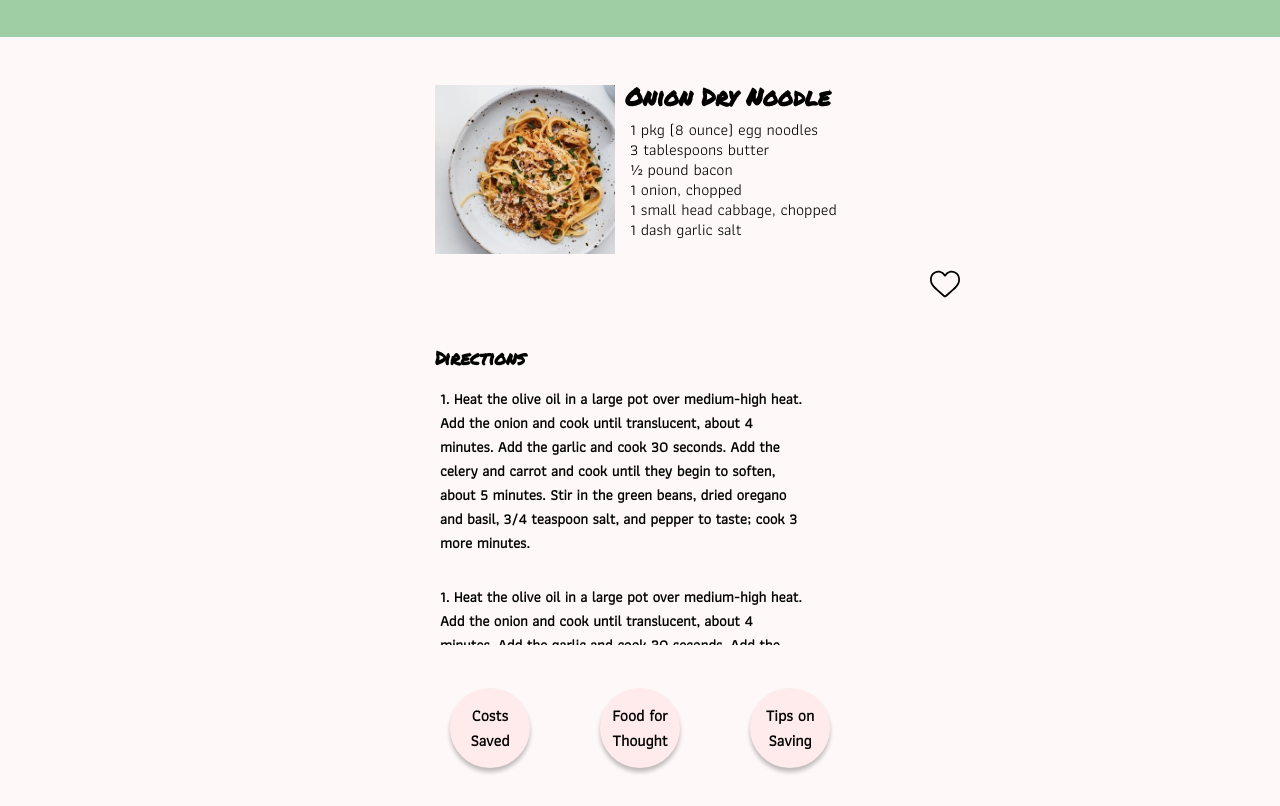
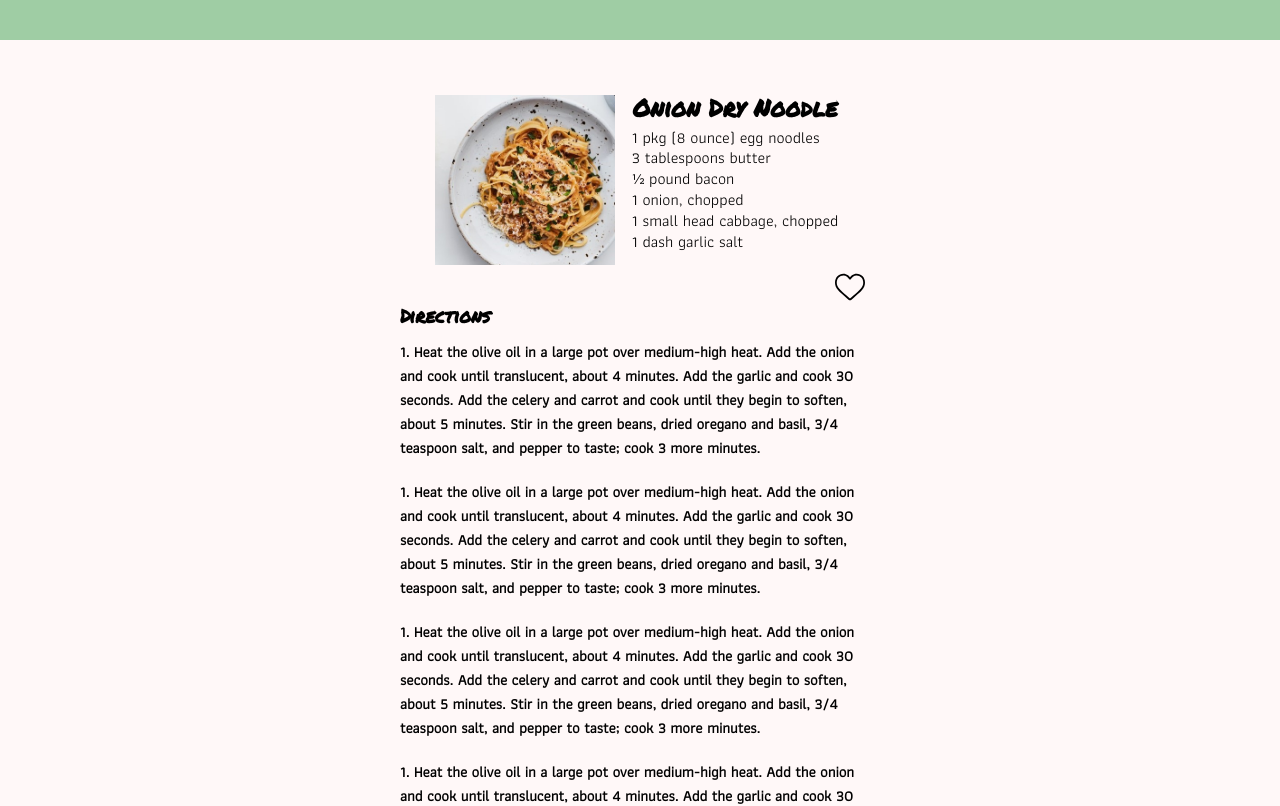
Before and after one commit to claudiashin/final-setc-group2-fridgesaver, a Next.js app: page /recipe in a window 1280 px wide. Shown: the top 806 px of the page. Built offline with nearby package versions, Linux system fonts and the light colour scheme.

Commit message:
changes made to tutorial, directions, saved pages, header, recipe, directions comps

```diff
--- a/comps/Directions/index.js
+++ b/comps/Directions/index.js
@@ -1,50 +1,67 @@
 import React from 'react';
 import styled from 'styled-components';
-
+import Heart from '../../comps/Heart';
 
 const DirectionCont =styled.div`
 display:flex;
 flex-direction:column;
-align-items: center;
-max-width: 400px;
-max-height: 500px;
-position:relative;
-background-color:${props=>props.bg};
+// justify-content: center;
+// align-items: center;
 width:${props=>props.width}px;
 height:${props=>props.height}px;
+
+@media only screen and (max-width: 400px){
+    display: flex;
+    flex-direction: column;
+    width: 300px;
+}
+
+@media only screen and (min-width: 401px) and (max-width: 1080px) {
+    display: flex;
+    flex-direction: column;
+    width: 380px;
+}
+
+@media only screen and (min-width: 1090px) {
+    display: flex;
+    flex-direction: column;
+    width: 500px;
+}
 `
 
 const BoxTitle =styled.h3`
 display:flex;
-justify-content:center;
+// justify-content:center;
 align-self:flex-start;
-margin: 25px 0px 0px 10px;
+margin: 0px 0px 0px 10px;
 font-family: 'Permanent Marker';
 `
+const Heartdiv = styled.div`
+    width: 95%;
+    display: flex;
+    justify-content: flex-end;
+    padding: 2px 5px 0px 0px;
+`;
 
 const BoxSubText =styled.h2`
 display:flex;
 justify-content:center;
-align-self:center;
-margin:15px;
+// align-self:center;
+margin:10px;
 font-size:15px;
 font-family: 'Athiti';
 `
 
-// const SubBox = styled.div`
-// display:flex;
-// background-color:"#E09E9E";
-// width:100px;
-// height:100px;`
+const Direction =({
 
-
-const Direction =({
-bgcolor = "",
-width = 500,
-height = 500,
+width = "",
+height = "",
 subtext = "1. Heat the olive oil in a large pot over medium-high heat. Add the onion and cook until translucent, about 4 minutes. Add the garlic and cook 30 seconds. Add the celery and carrot and cook until they begin to soften, about 5 minutes. Stir in the green beans, dried oregano and basil, 3/4 teaspoon salt, and pepper to taste; cook 3 more minutes."})=>{
-    return <DirectionCont bg = {bgcolor} width = {width} height = {height}>
+    return <DirectionCont width = {width} height = {height}>
+     <Heartdiv><Heart routeTo="/saved"/></Heartdiv>
      <BoxTitle>Directions</BoxTitle>
+     <BoxSubText>{subtext}</BoxSubText>
+     <BoxSubText>{subtext}</BoxSubText>
      <BoxSubText>{subtext}</BoxSubText>
      <BoxSubText>{subtext}</BoxSubText>
     </DirectionCont>
--- a/comps/Heart/index.js
+++ b/comps/Heart/index.js
@@ -1,5 +1,6 @@
 import React from 'react';
 import styled from 'styled-components';
+import {useRouter} from 'next/router';
 
 
 const HeartCont = styled.div`
@@ -14,11 +15,14 @@ const HeartIcon = styled.img`
 `;
 
 const Heart = ({
-    icon="/heart_outline.svg"
+    icon="/heart_outline.svg",
+    routeTo="/",
+    onClick=()=>{
+    }}) => {
 
-}) => {
+    const router = useRouter();
     return <HeartCont>
-        <HeartIcon src={icon}/>
+        <HeartIcon src={icon} onClick={()=>router.push(routeTo)} />
     </HeartCont>
 }
 
--- a/comps/Recipe/index.js
+++ b/comps/Recipe/index.js
@@ -5,10 +5,16 @@ import styled from 'styled-components';
 
 const RecipeCont = styled.div`
     display: flex;
-    width: 450px;
-    height: 250px;
+    // width: 450px;
+    // height: 30%;
     justify-content: center;
     align-items: flex-end;
+    margin-top: 50px;
+
+    @media only screen and (max-width: 400px){
+        display: flex;
+        flex-direction: column;
+    }
 `;
 
 const RecipeImage = styled.img`
@@ -17,16 +23,16 @@ const RecipeImage = styled.img`
     height: 180px;
     object-fit: contain;
     margin-right: 10px;
-    margin-bottom: 10px;
 `;
 
 const IngredientsCont = styled.div`
     display: flex;
     flex-direction: column;
+    justify-content: center;
+    align-items: center;
     align-items: left;
     width: 220px;
     height: 180px;
-    margin-bottom: 10px;
 `;
 
 const RecipeTitle = styled.h2`
@@ -38,8 +44,8 @@ const RecipeTitle = styled.h2`
 const IngredientsList = styled.ul`
     font-family: 'Athiti', sans-serif;
     list-style-type: none;
-    line-height: 20px;
-    padding: 5px;
+    line-height: 1.3em;
+    padding: 2px;
     margin-top: 0px;
 `;
 
--- a/comps/Startbutton/index.js
+++ b/comps/Startbutton/index.js
@@ -20,14 +20,12 @@ const StartButton = ({
     text="Test Button",
     brdrcolor="2px solid #F7FFC5",
     width="200px",
-
     routeTo="/",
     onClick=()=>{
     }}) => {
 
     const router = useRouter();
     return <ButtonInput bordercolor={brdrcolor} width={width} onClick={()=>router.push(routeTo)}>
-
         {text}
     </ButtonInput>
 }
--- a/pages/index.js
+++ b/pages/index.js
@@ -17,7 +17,6 @@ overflow: scroll;
   height: 40px;
   background-color: #9FCDA4;
 }
-
 
 .logo {
   margin-top: 30px;
--- a/pages/recipe.js
+++ b/pages/recipe.js
@@ -6,15 +6,13 @@ import Direction from '../comps/Directions';
 import CircleButton from '../comps/Circlebutton';
 
 const HomeCont = styled.div`
-
   display: flex;
   flex-direction: column;
-  // width: 450px;
-  height: 812px;
-  justify-content: center;
+  // height: 100vh;
+  // height: 812px;
   align-items: center;
   background-color: #FFF8F8;
-  position: relative;
+  overflow: scroll;
 
     .navbar {
       width: 100%;
@@ -22,26 +20,22 @@ const HomeCont = styled.div`
       background-color: #9FCDA4;
     }
 
-    .heart {
-      width: 50%;
+    .directions {
       display: flex;
-      justify-content: flex-end;
-    }
-
-    .directions {
-      overflow: scroll;
-      width: 430px;
-      height: 350px;
-      margin-top: 20px;
+      // width: 50%;
+      // height: 350px;
+      margin-bottom: 20px;
     }
 
     .bottom {
       display: flex;
+      flex-wrap: wrap;
       width: 100%;
       max-width: 380px;
-      height: 180px;
+      height: 20%;
       justify-content: space-between;
       align-items: center;
+      margin-bottom: 25px;
     }
 `;
 
@@ -49,14 +43,12 @@ export default function Home() {
   return <HomeCont>
     <div className="navbar"></div>
     <Recipe/>
-    <div className="heart"><Heart /></div>
+    {/* <div className="heart"><Heart routeTo="/saved"/></div> */}
     <div className="directions"><Direction/></div>
     <div className="bottom">
-
       <CircleButton text="Costs Saved"/>
       <CircleButton text="Food for Thought"/>
       <CircleButton text="Tips on Saving"/>
-
     </div>
   </HomeCont>
 }
--- a/styles/globals.css
+++ b/styles/globals.css
@@ -11,5 +11,5 @@ html, body {
   margin: 0;
   font-family: 'Athiti', sans-serif;
   font-family: 'Permanent Marker', cursive;
-
+  box-sizing: border-box;
 }
```
Also changed, not shown: comps/Header/index.js (+7 -5 lines), pages/saved.js (+3 -4 lines), pages/tutorial.js (+9 -7 lines).
